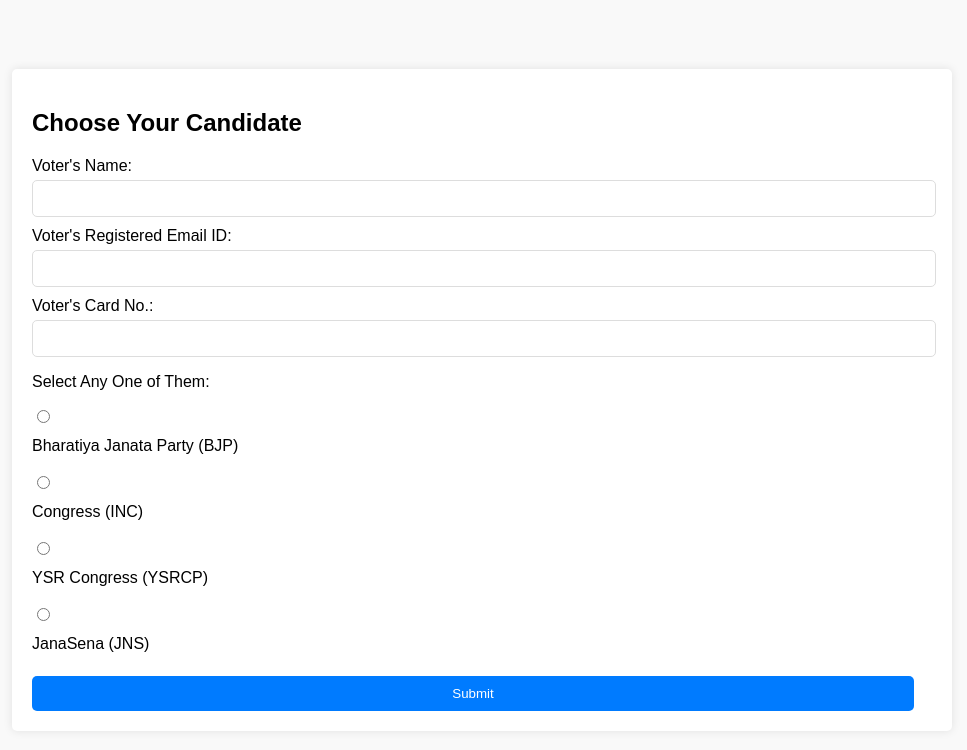
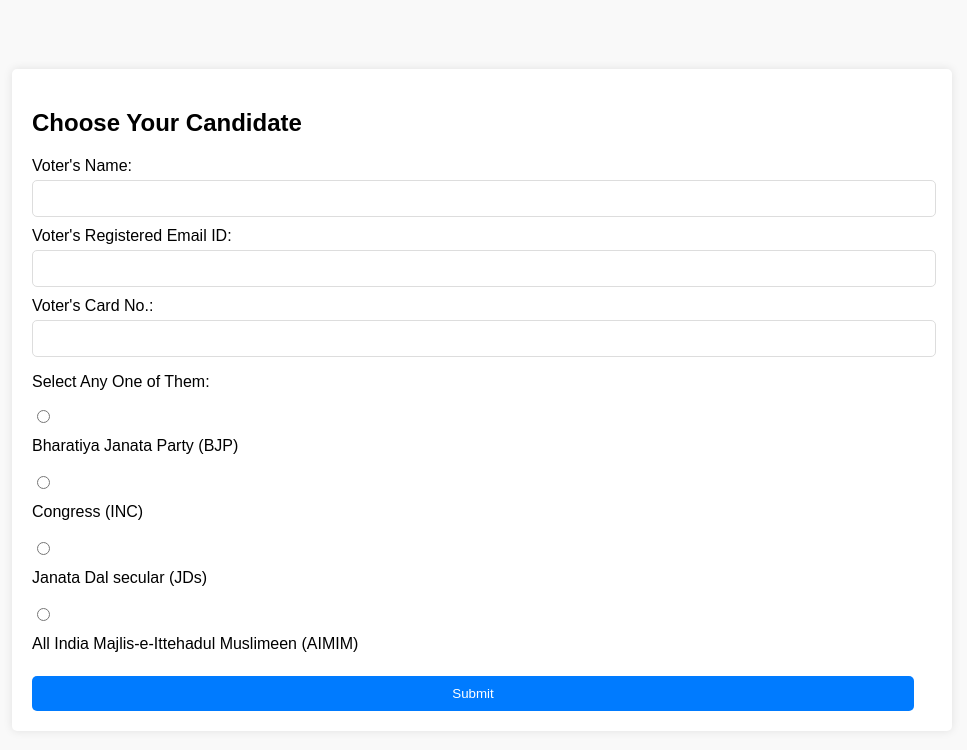
Before and after one commit to abdulshahvez/online-voting-ark, a plain HTML site: page vote.html in a window 1280 px wide. Shown: the whole page, without its empty margins (158-1125 px from the left). Drawn offline with Linux system fonts and the light colour scheme.

Commit message:
Update vote.html

```diff
--- a/vote.html
+++ b/vote.html
@@ -27,10 +27,10 @@
             <label for="inc">Congress (INC)</label><br>
 
             <input type="radio" id="ysrcp" name="party" value="YSRCP" required>
-            <label for="ysrcp">YSR Congress (YSRCP)</label><br>
+            <label for="ysrcp">Janata Dal secular (JDs)</label><br>
 
             <input type="radio" id="jns" name="party" value="JNS" required>
-            <label for="jns">JanaSena (JNS)</label><br>
+            <label for="jns">All India Majlis-e-Ittehadul Muslimeen (AIMIM)</label><br>
 
             <button type="submit">Submit</button>
         </form>
```
